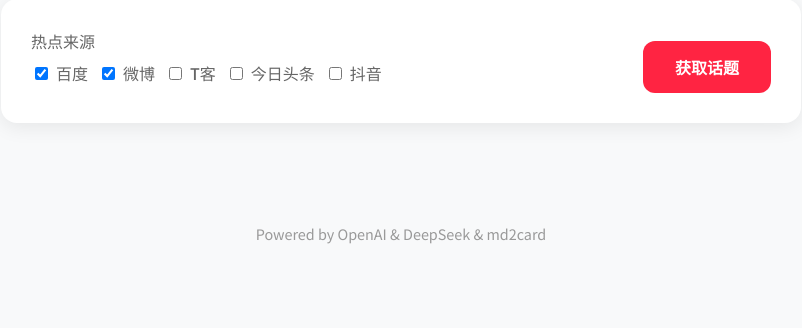
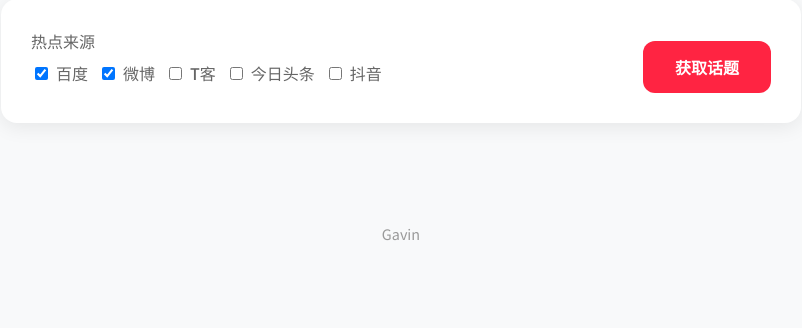
Before and after one commit to gavinz0228/XHS-Writer-AI, a Flask app: page / in a window 1280 px wide. Shown: the part 246-574 px from the top of the page, without its empty margins (239-1041 px from the left). Run offline with Flask 3, Linux system fonts and the light colour scheme.

Commit message:
updated powered by

```diff
--- a/templates/base.html
+++ b/templates/base.html
@@ -24,7 +24,7 @@
         </main>
 
         <footer>
-            <p>Powered by OpenAI & DeepSeek & md2card</p>
+            <p>Gavin</p>
         </footer>
     </div>
 
```
